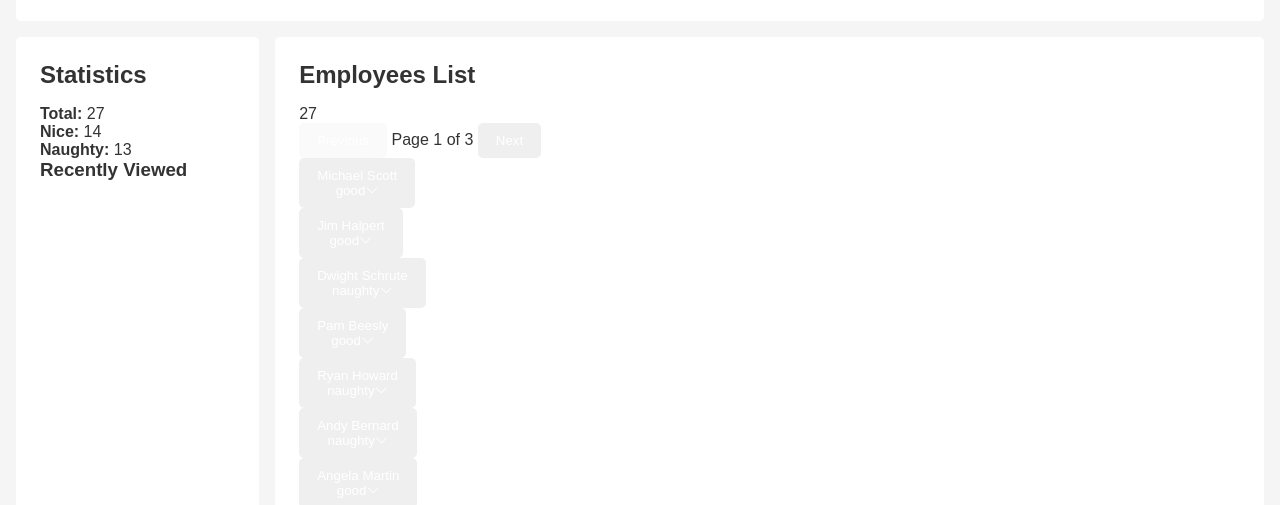
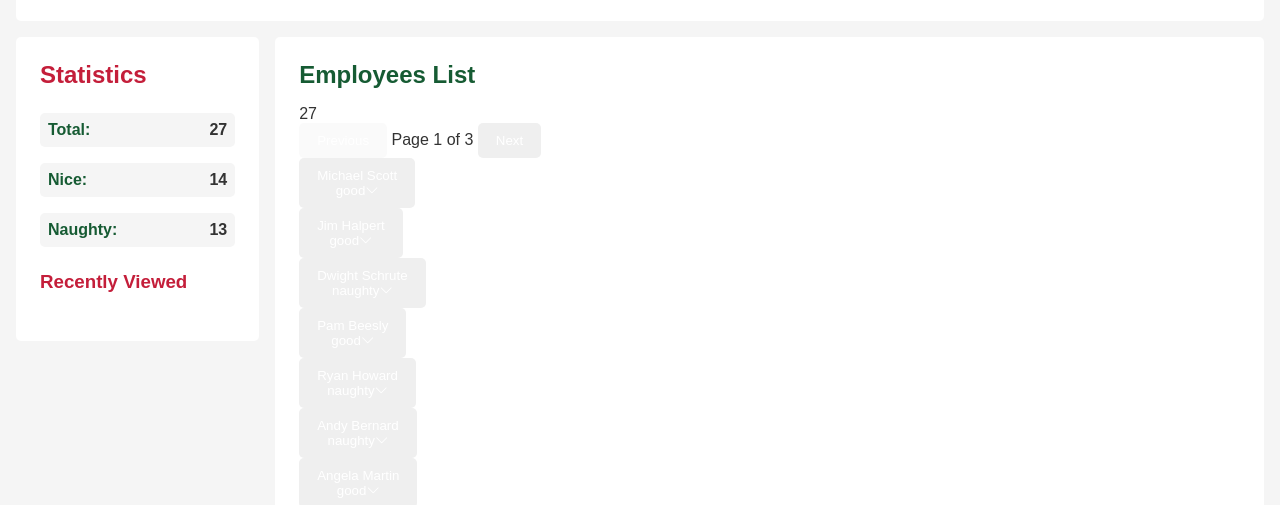
Before and after one commit to BMWGengiuRobert/Tema4-JS_Holiday_Project, a website built with Vite: page index.html in a window 1280 px wide. Shown: the part 285-790 px from the top of the page. Built offline with nearby package versions, Linux system fonts and the light colour scheme.

Commit message:
statistics and recently viewed styles

```diff
--- a/index.html
+++ b/index.html
@@ -15,7 +15,7 @@
     </header>
 
     <nav>
-      <h2>Filter Employees</h2>
+      <h2 class="text-color-green">Filter Employees</h2>
       <form id="filter-form">
         <div class="filter-group">
           <label for="status-filter">Status:</label>
@@ -47,7 +47,7 @@
 
     <main>
       <section class="results-section">
-        <h2>Employees List</h2>
+        <h2 class="text-color-green">Employees List</h2>
         <p id="result-count" aria-live="polite">Results: 0</p>
 
         <div
@@ -89,23 +89,23 @@
     </main>
 
     <aside>
-      <h2>Statistics</h2>
+      <h2 class="text-color-red">Statistics</h2>
       <div class="stats">
         <div class="stat-item">
-          <strong>Total:</strong>
+          <strong class="text-color-green">Total:</strong>
           <span id="total-count">0</span>
         </div>
         <div class="stat-item">
-          <strong>Nice:</strong>
+          <strong class="text-color-green">Nice:</strong>
           <span id="positive-count">0</span>
         </div>
         <div class="stat-item">
-          <strong>Naughty:</strong>
+          <strong class="text-color-green">Naughty:</strong>
           <span id="negative-count">0</span>
         </div>
       </div>
 
-      <h3>Recently Viewed</h3>
+      <h3 class="text-color-red">Recently Viewed</h3>
       <ul id="recent-employees" class="recent-employees-list"></ul>
     </aside>
 
--- /dev/null
+++ b/src/styles/components/statistics.scss
@@ -0,0 +1,21 @@
+aside {
+  .stat-item {
+    margin-bottom: $spacing-medium;
+    padding: $spacing-small;
+    background-color: $color-light-gray;
+    border-radius: $border-radius;
+    display: flex;
+    justify-content: space-between;
+
+    span {
+      font-weight: bold;
+    }
+  }
+
+  ul {
+    list-style-type: none;
+    li {
+      margin-bottom: $spacing-small;
+    }
+  }
+}
--- a/src/styles/layout.scss
+++ b/src/styles/layout.scss
@@ -28,10 +28,6 @@ nav {
   border-radius: $border-radius;
   display: flex;
   flex-direction: column;
-
-  h2 {
-    color: $color-christmas-green;
-  }
 }
 
 main {
@@ -46,6 +42,10 @@ aside {
   background-color: $color-snow-white;
   padding: $spacing-large;
   border-radius: $border-radius;
+  display: flex;
+  flex-direction: column;
+  gap: $spacing-small;
+  height: fit-content;
 }
 
 footer {
--- a/src/styles/main.scss
+++ b/src/styles/main.scss
@@ -9,6 +9,7 @@
 
 // Components styles import
 @import 'components/filter-form.scss';
+@import 'components/statistics.scss';
 
 // Utilities styles import
 @import 'utilities';
--- a/src/styles/utilities.scss
+++ b/src/styles/utilities.scss
@@ -2,16 +2,12 @@
   display: none;
 }
 
-.text-center {
-  text-align: center;
+.text-color-red {
+  color: $color-christmas-red;
 }
 
-.mt-small {
-  margin-top: $spacing-small;
-}
-
-.mb-small {
-  margin-bottom: $spacing-small;
+.text-color-green {
+  color: $color-christmas-green;
 }
 
 .btn-primary {
```
